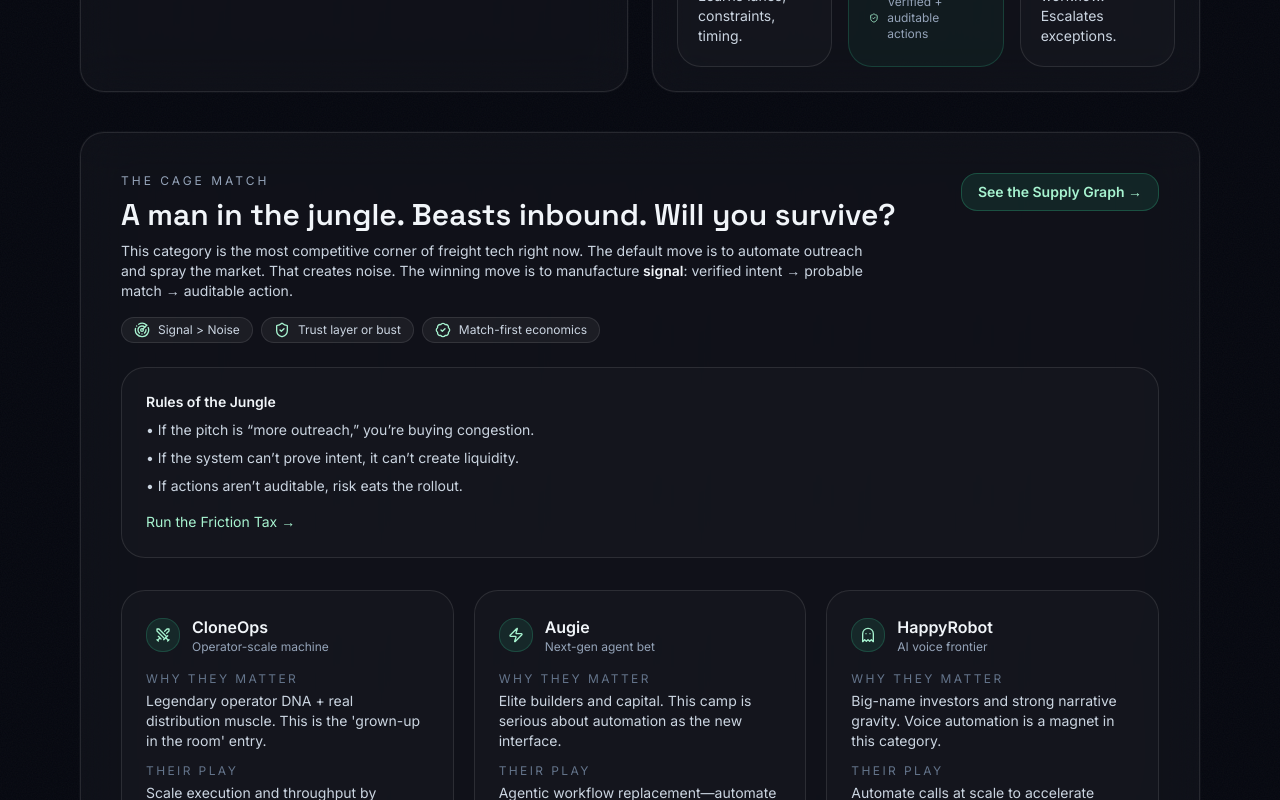
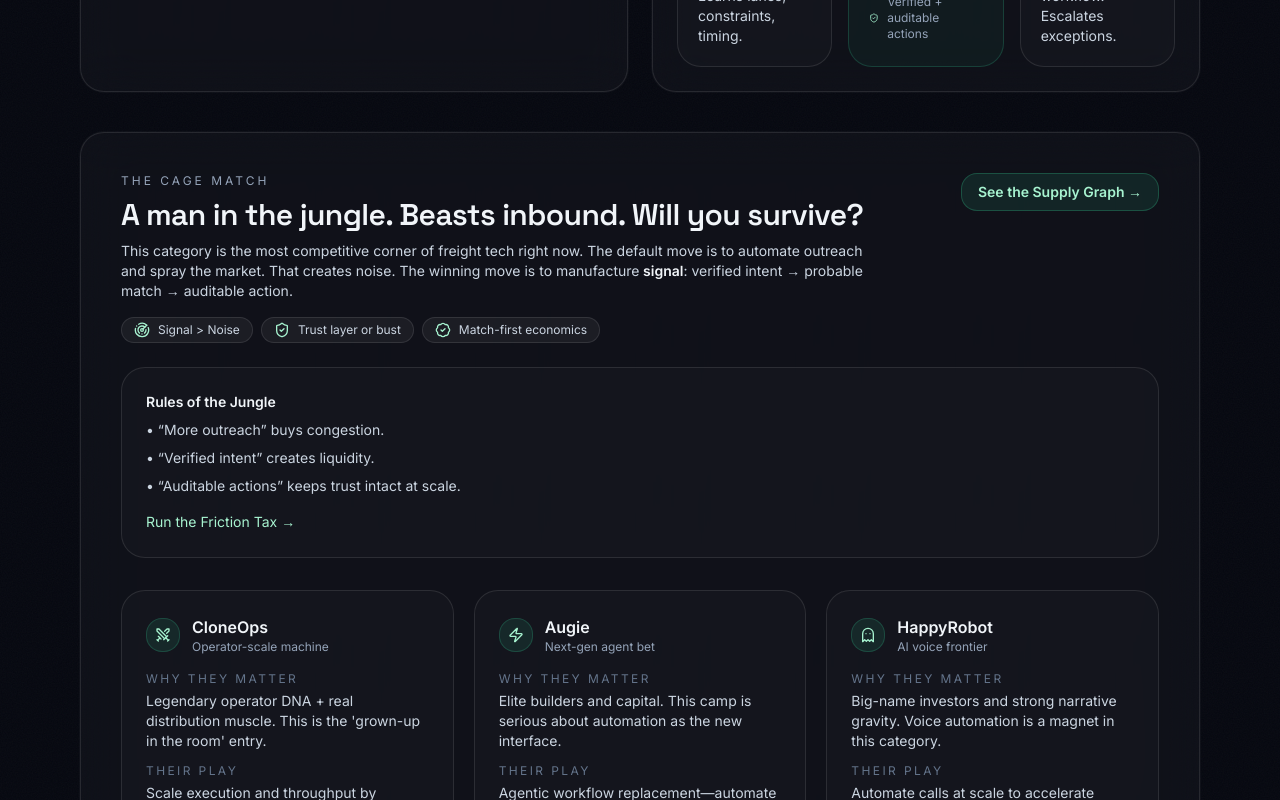
Before and after one commit to caseyglarkin2-png/FleetWorks, a Next.js app: page / in a window 1280 px wide. Shown: the part 1180-1980 px from the top of the page. Built offline with nearby package versions, Linux system fonts and the light colour scheme.

Commit message:
Vibes polish: hero backdrop values, JetBrains mono, card hover, Cage Match rules copy

```diff
--- a/src/app/globals.css
+++ b/src/app/globals.css
@@ -12,11 +12,16 @@
 
 body {
   background: #05070f;
-  font-family: var(--font-body);
+  font-family: var(--font-inter), system-ui, -apple-system, Segoe UI, Roboto, Arial, sans-serif;
 }
 
 h1, h2, h3 {
-  font-family: var(--font-heading);
+  font-family: var(--font-space), var(--font-inter), system-ui, sans-serif;
+  letter-spacing: -0.02em;
+}
+
+.font-mono, code, pre {
+  font-family: var(--font-jetbrains), ui-monospace, SFMono-Regular, Menlo, Monaco, Consolas, monospace;
 }
 
 /* subtle "signal noise" overlay */
--- a/src/app/layout.tsx
+++ b/src/app/layout.tsx
@@ -1,17 +1,22 @@
 import type { Metadata } from "next";
-import { Inter, Space_Grotesk } from "next/font/google";
 import "./globals.css";
 import { NavBar } from "@/components/nav-bar";
 import { Footer } from "@/components/footer";
+import { Inter, Space_Grotesk, JetBrains_Mono } from "next/font/google";
 
-const bodyFont = Inter({
+const inter = Inter({
   subsets: ["latin"],
-  variable: "--font-body"
+  variable: "--font-inter"
 });
 
-const headingFont = Space_Grotesk({
+const space = Space_Grotesk({
   subsets: ["latin"],
-  variable: "--font-heading"
+  variable: "--font-space"
+});
+
+const jetbrains = JetBrains_Mono({
+  subsets: ["latin"],
+  variable: "--font-jetbrains"
 });
 
 export const metadata: Metadata = {
@@ -24,7 +29,7 @@
 export default function RootLayout({ children }: { children: React.ReactNode }) {
   return (
     <html lang="en">
-      <body className={`${bodyFont.variable} ${headingFont.variable} text-slate-100`}>
+      <body className={`${inter.variable} ${space.variable} ${jetbrains.variable} text-slate-100`}>
         <div className="relative min-h-screen noise">
           <NavBar />
           {children}
--- a/src/components/cage-match.tsx
+++ b/src/components/cage-match.tsx
@@ -109,9 +109,9 @@
         <div className="mt-6 rounded-3xl border border-white/10 bg-white/[0.02] p-6">
           <div className="text-sm font-semibold text-slate-100">Rules of the Jungle</div>
           <ul className="mt-2 space-y-2 text-sm text-slate-300">
-            <li>• If the pitch is “more outreach,” you’re buying congestion.</li>
-            <li>• If the system can’t prove intent, it can’t create liquidity.</li>
-            <li>• If actions aren’t auditable, risk eats the rollout.</li>
+            <li>• “More outreach” buys congestion.</li>
+            <li>• “Verified intent” creates liquidity.</li>
+            <li>• “Auditable actions” keeps trust intact at scale.</li>
           </ul>
           <a
             href="/#friction-tax"
--- a/src/components/hero-backdrop.tsx
+++ b/src/components/hero-backdrop.tsx
@@ -1,9 +1,9 @@
 export function HeroBackdrop() {
   return (
     <div className="pointer-events-none absolute inset-0 overflow-hidden">
-      <div className="absolute inset-0 bg-[radial-gradient(circle_at_20%_10%,rgba(0,220,130,0.14),transparent_40%),radial-gradient(circle_at_80%_20%,rgba(56,189,248,0.10),transparent_45%),radial-gradient(circle_at_50%_90%,rgba(245,158,11,0.08),transparent_45%)]" />
-      <div className="absolute inset-0 opacity-[0.18] [background-image:linear-gradient(rgba(255,255,255,0.07)_1px,transparent_1px),linear-gradient(90deg,rgba(255,255,255,0.07)_1px,transparent_1px)] [background-size:48px_48px]" />
-      <div className="absolute inset-0 bg-[linear-gradient(to_bottom,rgba(5,7,15,0.3),rgba(5,7,15,0.95))]" />
+      <div className="absolute inset-0 bg-[radial-gradient(circle_at_18%_12%,rgba(0,220,130,0.16),transparent_42%),radial-gradient(circle_at_78%_22%,rgba(56,189,248,0.12),transparent_46%),radial-gradient(circle_at_55%_85%,rgba(245,158,11,0.09),transparent_50%)]" />
+      <div className="absolute inset-0 opacity-[0.16] [background-image:linear-gradient(rgba(255,255,255,0.08)_1px,transparent_1px),linear-gradient(90deg,rgba(255,255,255,0.08)_1px,transparent_1px)] [background-size:54px_54px]" />
+      <div className="absolute inset-0 bg-[linear-gradient(to_bottom,rgba(5,7,15,0.25),rgba(5,7,15,0.95))]" />
     </div>
   );
 }
--- a/src/components/ui/card.tsx
+++ b/src/components/ui/card.tsx
@@ -8,7 +8,7 @@
   return (
     <div
       className={cn(
-        "rounded-3xl border border-white/10 bg-white/[0.03] backdrop-blur-xl shadow-[0_0_0_1px_rgba(255,255,255,0.03)]",
+        "rounded-3xl border border-white/10 bg-white/[0.03] backdrop-blur-xl shadow-[0_0_0_1px_rgba(255,255,255,0.03)] transition hover:bg-white/[0.045] hover:border-white/15",
         className
       )}
       {...props}
```
